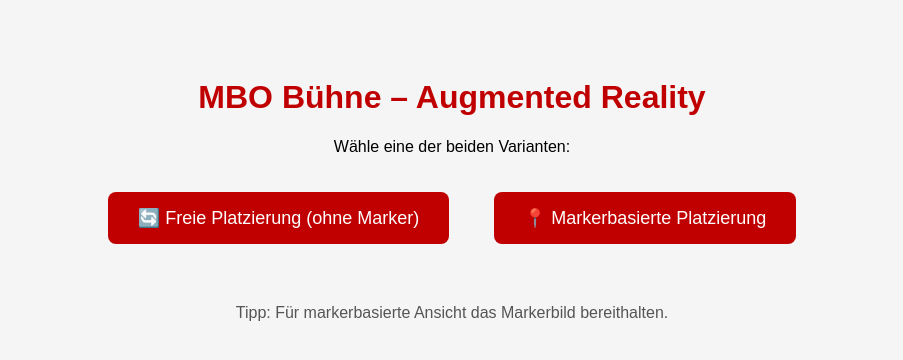
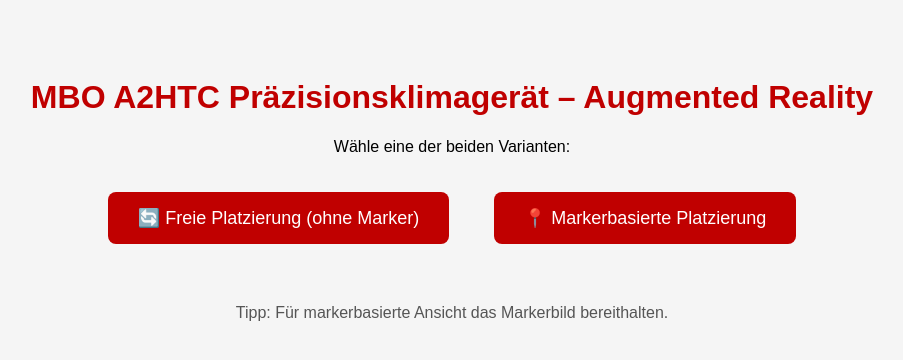
Before and after one commit to adrmbo/Modell-Buehne, a plain HTML site: page start.html in a window 1280 px wide. Shown: the whole page, without its empty margins (188-1091 px from the left). Drawn offline with Linux system fonts and the light colour scheme.

Commit message:
Update start.html

```diff
--- a/start.html
+++ b/start.html
@@ -2,7 +2,7 @@
 <html lang="de">
 <head>
   <meta charset="UTF-8">
-  <title>MBO Bühne AR-Startseite</title>
+  <title>MBO A2HTC AR-Startseite</title>
   <style>
     body {
       font-family: Arial, sans-serif;
@@ -30,7 +30,7 @@
   </style>
 </head>
 <body>
-  <h1>MBO Bühne – Augmented Reality</h1>
+  <h1>MBO A2HTC Präzisionsklimagerät – Augmented Reality</h1>
   <p>Wähle eine der beiden Varianten:</p>
   <a href="buehne-ar.html" class="button">🔄 Freie Platzierung (ohne Marker)</a>
   <a href="index.html" class="button">📍 Markerbasierte Platzierung</a>
```
